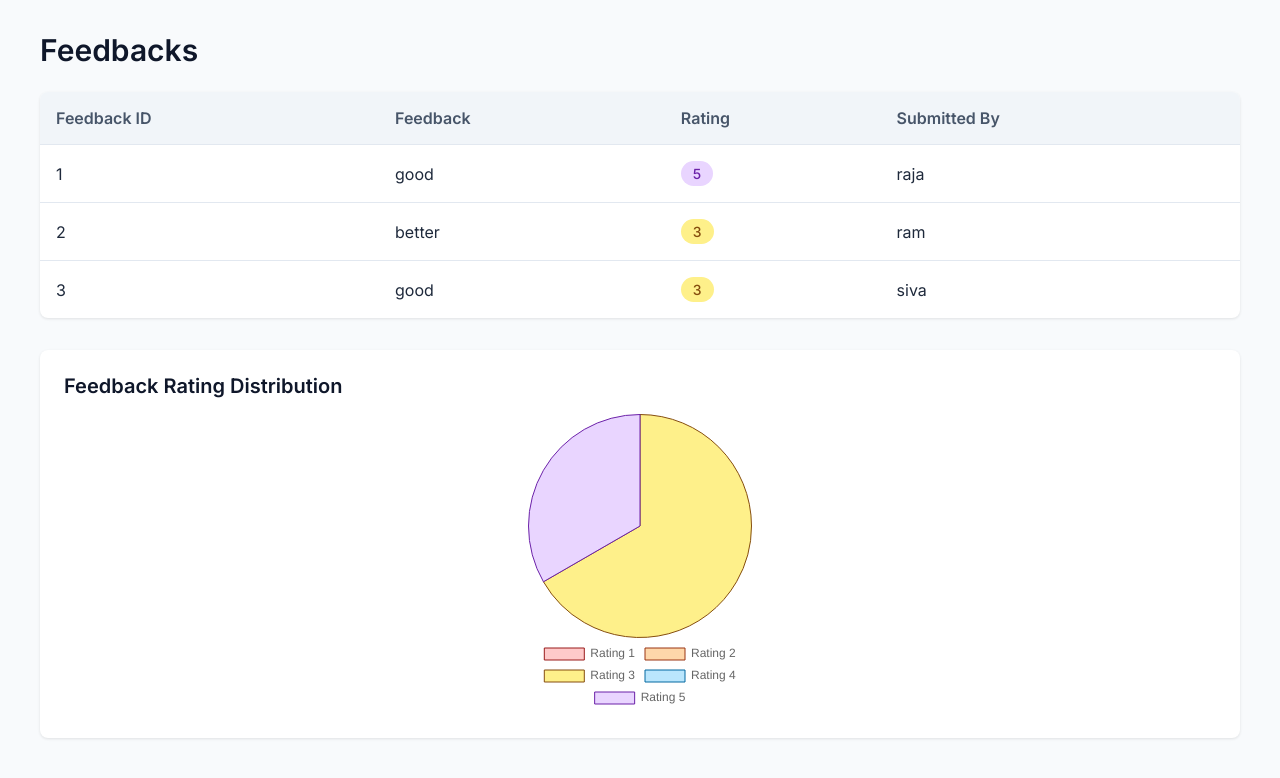
After one commit to sriram20038/Django-project, a Django app: template management_project/dashboards/templates/dashboards/feedback.html in a window 1280 px wide. The commit adds this page. Shown: the top 778 px of the page. Run offline with Django 5.2, Linux system fonts and the light colour scheme; the template is opened without the code that fills it, so the values that code supplies are empty.

Commit message:
some temp push

```diff
--- a/management_project/dashboards/templates/dashboards/create_course.html
+++ b/management_project/dashboards/templates/dashboards/create_course.html
@@ -89,6 +89,8 @@ button:hover {
             <!-- Render the form fields -->
             {{ form.as_p }}
 
+
+
             <button type="submit" class="btn-submit">Create Course</button>
         </form>
     </div>
--- /dev/null
+++ b/management_project/dashboards/templates/dashboards/feedback.html
@@ -0,0 +1,189 @@
+<!DOCTYPE html>
+<html lang="en">
+<head>
+    <meta charset="UTF-8">
+    <meta name="viewport" content="width=device-width, initial-scale=1.0">
+    <title>Feedback Dashboard</title>
+    <script src="https://cdn.jsdelivr.net/npm/chart.js"></script>
+    <style>
+        @import url('https://fonts.googleapis.com/css2?family=Inter:wght@400;500;600&display=swap');
+
+        * {
+            margin: 0;
+            padding: 0;
+            box-sizing: border-box;
+            font-family: 'Inter', sans-serif;
+        }
+
+        body {
+            padding: 2rem;
+            background-color: #f8fafc;
+            color: #1e293b;
+        }
+
+        .container {
+            max-width: 1200px;
+            margin: 0 auto;
+        }
+
+        h1 {
+            font-size: 1.875rem;
+            font-weight: 600;
+            margin-bottom: 1.5rem;
+            color: #0f172a;
+        }
+
+        .feedback-table {
+            width: 100%;
+            border-collapse: collapse;
+            background-color: white;
+            border-radius: 0.5rem;
+            overflow: hidden;
+            box-shadow: 0 1px 3px 0 rgba(0, 0, 0, 0.1);
+            margin-bottom: 2rem;
+        }
+
+        .feedback-table th,
+        .feedback-table td {
+            padding: 1rem;
+            text-align: left;
+            border-bottom: 1px solid #e2e8f0;
+        }
+
+        .feedback-table th {
+            background-color: #f1f5f9;
+            font-weight: 600;
+            color: #475569;
+        }
+
+        .feedback-table tr:last-child td {
+            border-bottom: none;
+        }
+
+        .feedback-table tr:hover {
+            background-color: #f8fafc;
+        }
+
+        .chart-container {
+            background-color: white;
+            padding: 1.5rem;
+            border-radius: 0.5rem;
+            box-shadow: 0 1px 3px 0 rgba(0, 0, 0, 0.1);
+            margin-top: 2rem;
+        }
+
+        .chart-title {
+            font-size: 1.25rem;
+            font-weight: 600;
+            margin-bottom: 1rem;
+            color: #0f172a;
+        }
+
+        #ratingChart {
+            max-width: 600px;
+            margin: 0 auto;
+        }
+
+        .rating {
+            display: inline-block;
+            padding: 0.25rem 0.75rem;
+            border-radius: 9999px;
+            font-weight: 500;
+            font-size: 0.875rem;
+        }
+
+        .rating-5 { background-color: #e9d5ff; color: #6b21a8; }
+        .rating-4 { background-color: #bae6fd; color: #0369a1; }
+        .rating-3 { background-color: #fef08a; color: #854d0e; }
+        .rating-2 { background-color: #fed7aa; color: #9a3412; }
+        .rating-1 { background-color: #fecaca; color: #991b1b; }
+    </style>
+</head>
+<body>
+    <div class="container">
+        <h1>Feedbacks</h1>
+
+        <table class="feedback-table">
+            <thead>
+                <tr>
+                    <th>Feedback ID</th>
+                    <th>Feedback</th>
+                    <th>Rating</th>
+                    <th>Submitted By</th>
+                </tr>
+            </thead>
+            <tbody id="feedbackTableBody">
+                <!-- Data will be inserted here by JavaScript -->
+            </tbody>
+        </table>
+
+        <div class="chart-container">
+            <h2 class="chart-title">Feedback Rating Distribution</h2>
+            <canvas id="ratingChart"></canvas>
+        </div>
+    </div>
+
+    <script>
+        // Feedback data
+        const feedbackData = [
+            { id: 1, feedback: "good", rating: 5, submittedBy: "raja" },
+            { id: 2, feedback: "better", rating: 3, submittedBy: "ram" },
+            { id: 3, feedback: "good", rating: 3, submittedBy: "siva" }
+        ];
+
+        // Populate table
+        const tableBody = document.getElementById('feedbackTableBody');
+        feedbackData.forEach(item => {
+            const row = document.createElement('tr');
+            row.innerHTML = `
+                <td>${item.id}</td>
+                <td>${item.feedback}</td>
+                <td><span class="rating rating-${item.rating}">${item.rating}</span></td>
+                <td>${item.submittedBy}</td>
+            `;
+            tableBody.appendChild(row);
+        });
+
+        // Calculate rating distribution
+        const ratingCounts = Array(5).fill(0);
+        feedbackData.forEach(item => {
+            ratingCounts[item.rating - 1]++;
+        });
+
+        // Create pie chart
+        const ctx = document.getElementById('ratingChart').getContext('2d');
+        new Chart(ctx, {
+            type: 'pie',
+            data: {
+                labels: ['Rating 1', 'Rating 2', 'Rating 3', 'Rating 4', 'Rating 5'],
+                datasets: [{
+                    data: ratingCounts,
+                    backgroundColor: [
+                        '#fecaca', // Rating 1 - Light Red
+                        '#fed7aa', // Rating 2 - Light Orange
+                        '#fef08a', // Rating 3 - Light Yellow
+                        '#bae6fd', // Rating 4 - Light Blue
+                        '#e9d5ff'  // Rating 5 - Light Purple
+                    ],
+                    borderColor: [
+                        '#991b1b', // Rating 1 - Dark Red
+                        '#9a3412', // Rating 2 - Dark Orange
+                        '#854d0e', // Rating 3 - Dark Yellow
+                        '#0369a1', // Rating 4 - Dark Blue
+                        '#6b21a8'  // Rating 5 - Dark Purple
+                    ],
+                    borderWidth: 1
+                }]
+            },
+            options: {
+                responsive: true,
+                plugins: {
+                    legend: {
+                        position: 'bottom',
+                    }
+                }
+            }
+        });
+    </script>
+</body>
+</html>
```
Also changed, not shown: management_project/db.sqlite3.
